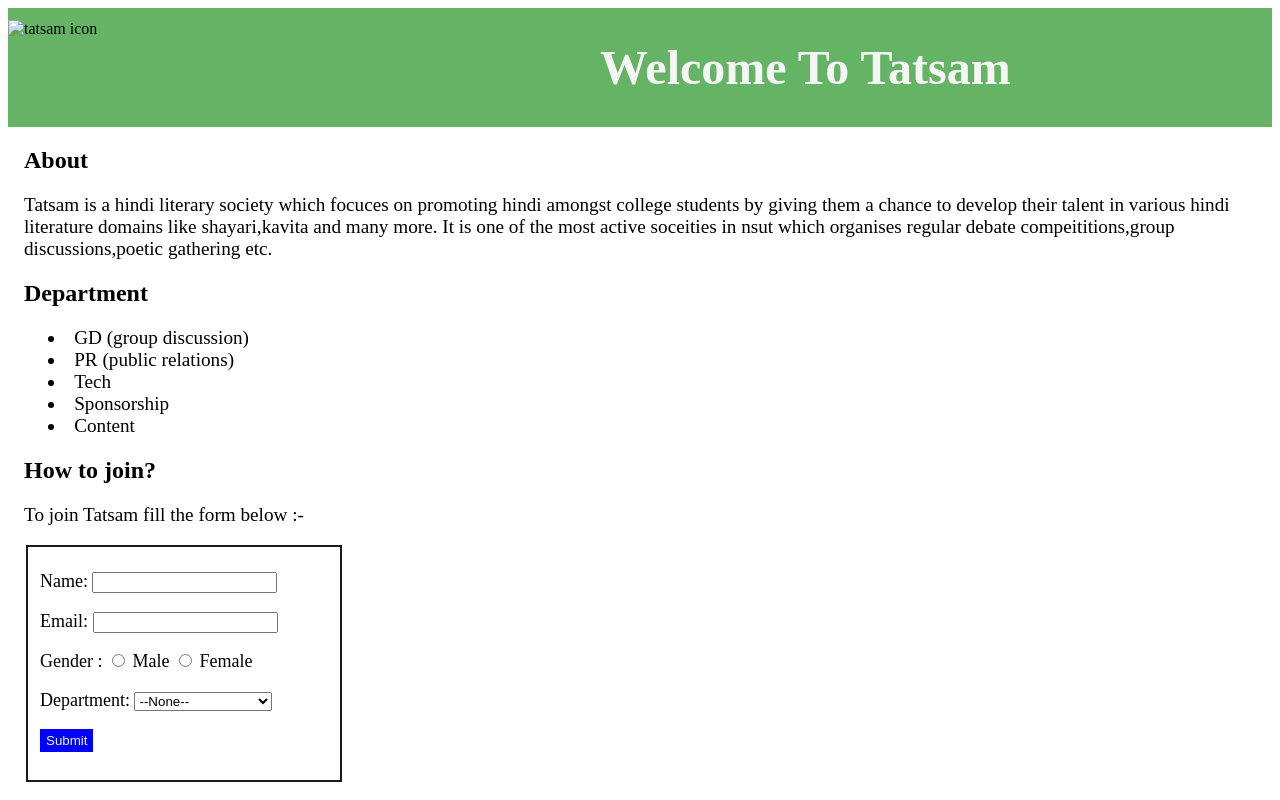
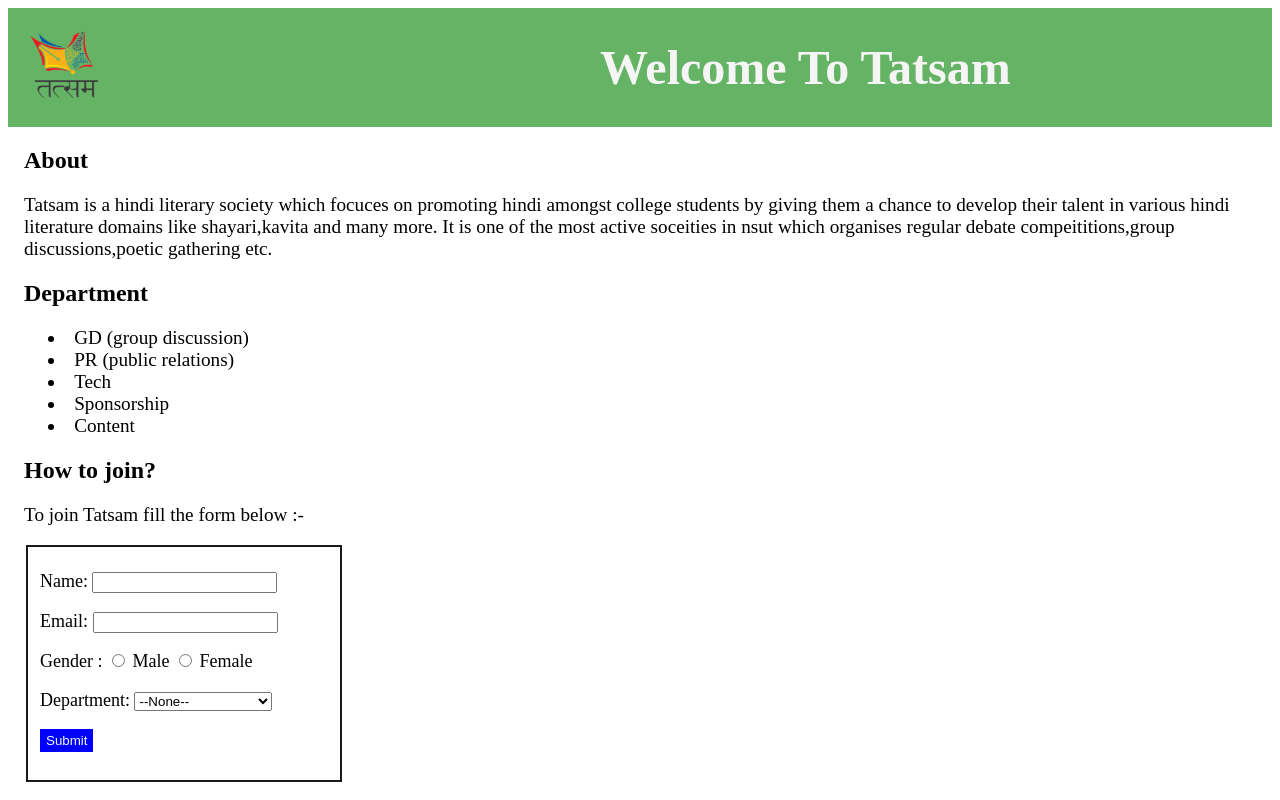
Before and after one commit to sachinkr1004/tatsamPage, a plain HTML site: page index.html in a window 1280 px wide. Drawn offline with Linux system fonts and the light colour scheme.

Commit message:
Update index.html

```diff
--- a/index.html
+++ b/index.html
@@ -8,7 +8,7 @@
   </head>
   <body>
     <div class="header">
-      <img class="header-img" src="../asset/icon.png" alt="tatsam icon" />
+      <img class="header-img" src="./icon.png" alt="tatsam icon" />
       <div class="header-title">
         <h1 class="title">Welcome To Tatsam</h1>
       </div>
```
